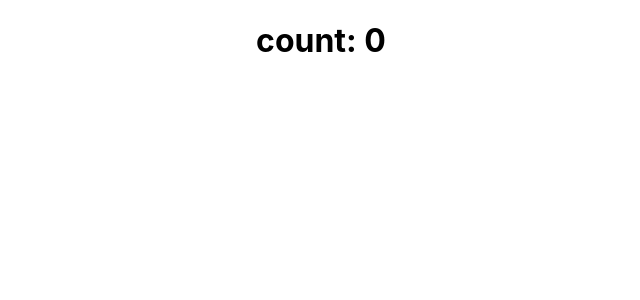
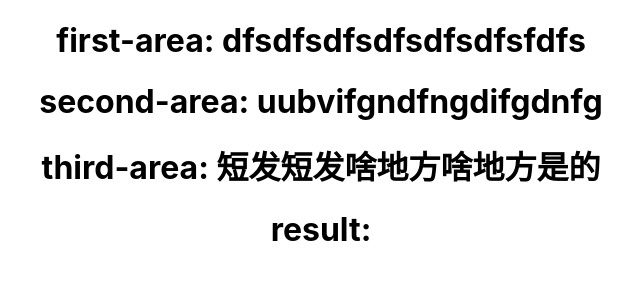
Before and after one commit to LonelyFellas/darwish-react-hooks, a React (Create React App) app: page / in a window 1280 px wide. Shown: the top 300 px of the page, without its empty margins (319-959 px from the left). Built offline with nearby package versions, Linux system fonts and the light colour scheme.

Commit message:
feat: useTextSelection hooks

```diff
--- a/src/App.tsx
+++ b/src/App.tsx
@@ -1,19 +1,16 @@
 import React, { memo } from 'react';
 import './App.css';
 import Store from './darwish-class-store';
-import useKey from './hooks/useKey';
+import useTextSelection from './hooks/useTextSelection';
+// import useKey from './hooks/useKey';
 function App() {
-  const [count, setCount] = React.useState(0);
-  const increment = (type: 'up' | 'down') => () => {
-    console.log(type);
-
-    setCount((prev) => prev + (type === 'up' ? 1 : -1));
-  };
-  useKey('ArrowUp', increment('up'));
-  useKey('ArrowDown', increment('down'));
+  const { text } = useTextSelection();
   return (
     <div className="App">
-      <h1>count: {count}</h1>
+      <h1>first-area: dfsdfsdfsdfsdfsdfsfdfs</h1>
+      <h1>second-area: uubvifgndfngdifgdnfg</h1>
+      <h1>third-area: 短发短发啥地方啥地方是的</h1>
+      <h1>result: {text}</h1>
     </div>
   );
 }
--- /dev/null
+++ b/src/hooks/useTextSelection/index.ts
@@ -0,0 +1,30 @@
+import { isBrowser } from 'darwish';
+import { useEffect, useState } from 'react';
+
+export default function useTextSelection() {
+  const [text, setText] = useState('');
+
+  const handleMouseUp = () => {
+    if (isBrowser() && window && window.getSelection) {
+      const selection = window.getSelection();
+      if (selection && selection.toString()) {
+        setText(selection.toString());
+      }
+    }
+  };
+  const handleMouseDown = () => {
+    setText('');
+  };
+  useEffect(() => {
+    window.addEventListener('mouseup', handleMouseUp);
+    window.addEventListener('mousedown', handleMouseDown);
+    return () => {
+      window.removeEventListener('mouseup', handleMouseUp);
+      window.removeEventListener('mousedown', handleMouseDown);
+    };
+  }, []);
+
+  return {
+    text,
+  };
+}
```
